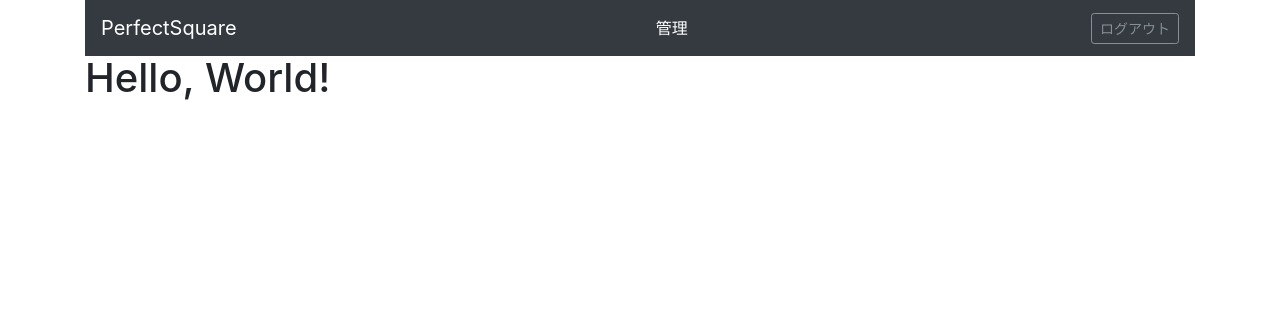
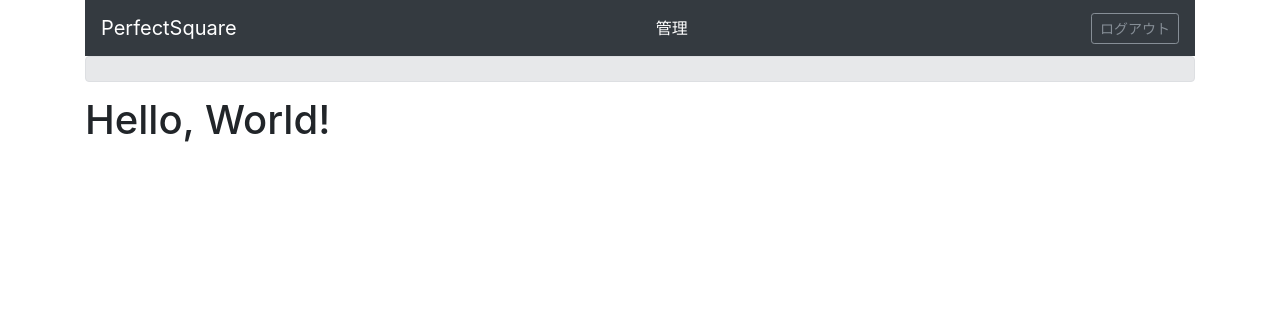
Before and after one commit to sandmark/DjangoPerfectSquare, a Django app: page / in a window 1280 px wide. Shown: the top 316 px of the page. Run offline with Django 3.2, Linux system fonts and the light colour scheme; the visitor is signed in with stand-in values (Sample User, id 1); parts of the project's set-up code (start-up, migrations or seed data) failed here and were passed over; some libraries are stand-ins or nearby versions.

Commit message:
Add `alert` block

```diff
--- a/cms/templates/layout.html
+++ b/cms/templates/layout.html
@@ -51,6 +51,11 @@
       </div>
       {% endfor %}
 
+      <div class="alert alert-secondary" role="alert">
+        {% block alert %}
+        {% endblock %}
+      </div>
+
       <!-- content -->
       {% block content %}
       {% endblock content %}
```
